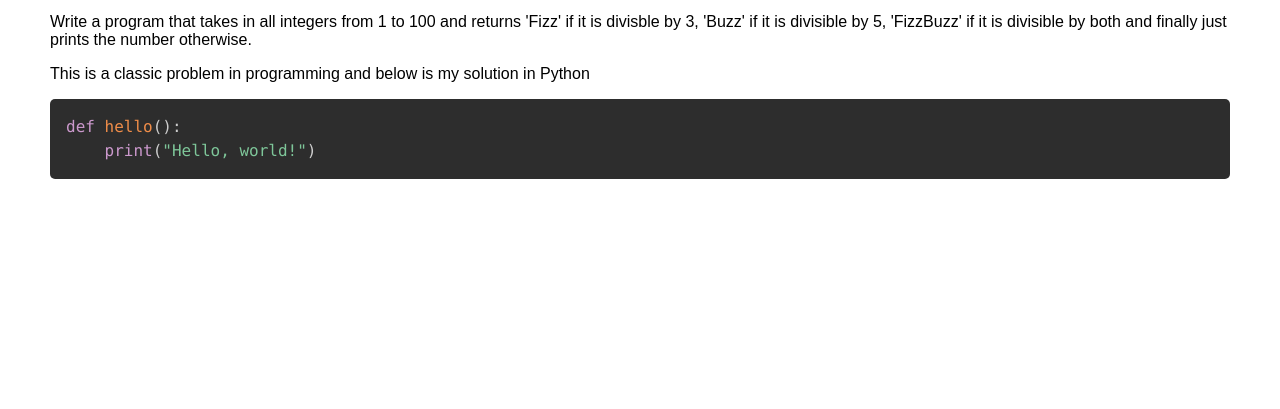
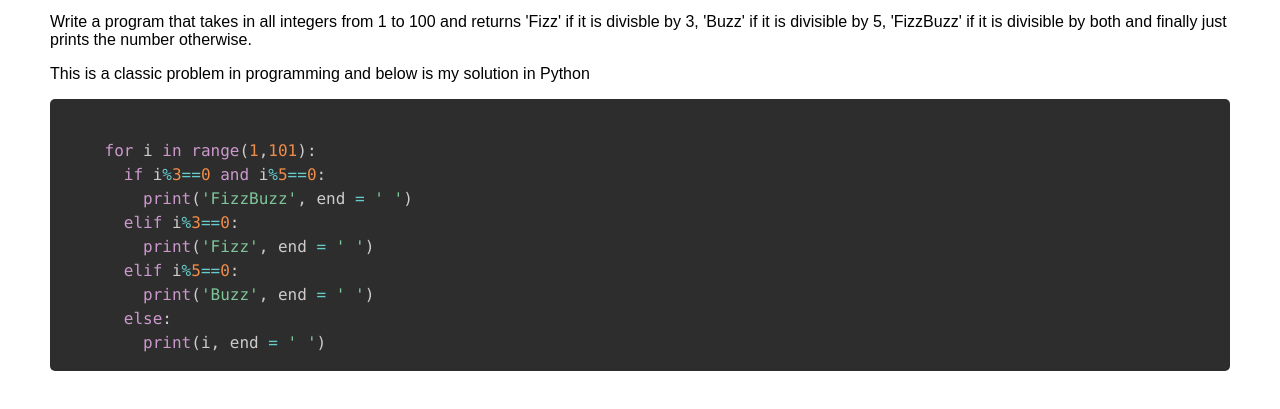
Before and after one commit to jundejz/fizzbuzz, a plain HTML site: page index.html in a window 1280 px wide. Shown: the part 129-538 px from the top of the page. Drawn offline with nearby package versions, Linux system fonts and the light colour scheme.

Commit message:
Update index.html

```diff
--- a/index.html
+++ b/index.html
@@ -9,6 +9,9 @@
             font-family: Arial, sans-serif;
             text-align: left;
             margin: 50px;
+        }
+        h1 {
+            text-align: centre
         }
         input {
             padding: 10px;
@@ -37,7 +40,15 @@
     <p>Write a program that takes in all integers from 1 to 100 and returns 'Fizz' if it is divisble by 3, 'Buzz' if it is divisible by 5, 'FizzBuzz' if it is divisible by both
     and finally just prints the number otherwise.</p>
     <p>This is a classic problem in programming and below is my solution in Python</p>
-    <pre><code class="language-python">def hello():
-    print("Hello, world!")</code></pre>
+    <pre><code class="language-python">
+    for i in range(1,101):
+      if i%3==0 and i%5==0:
+        print('FizzBuzz', end = ' ')
+      elif i%3==0:
+        print('Fizz', end = ' ')
+      elif i%5==0:
+        print('Buzz', end = ' ')
+      else:
+        print(i, end = ' ')</code></pre>
 </body>
 </html>
```
